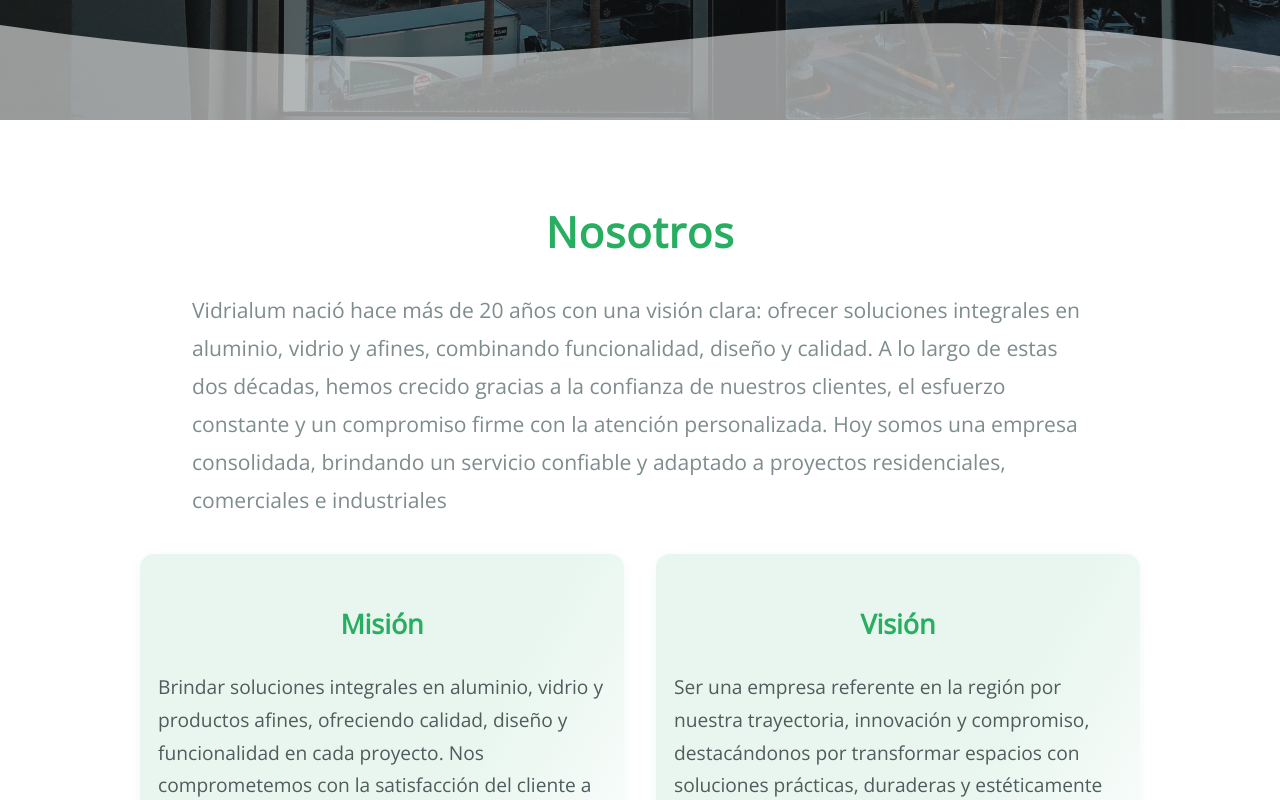
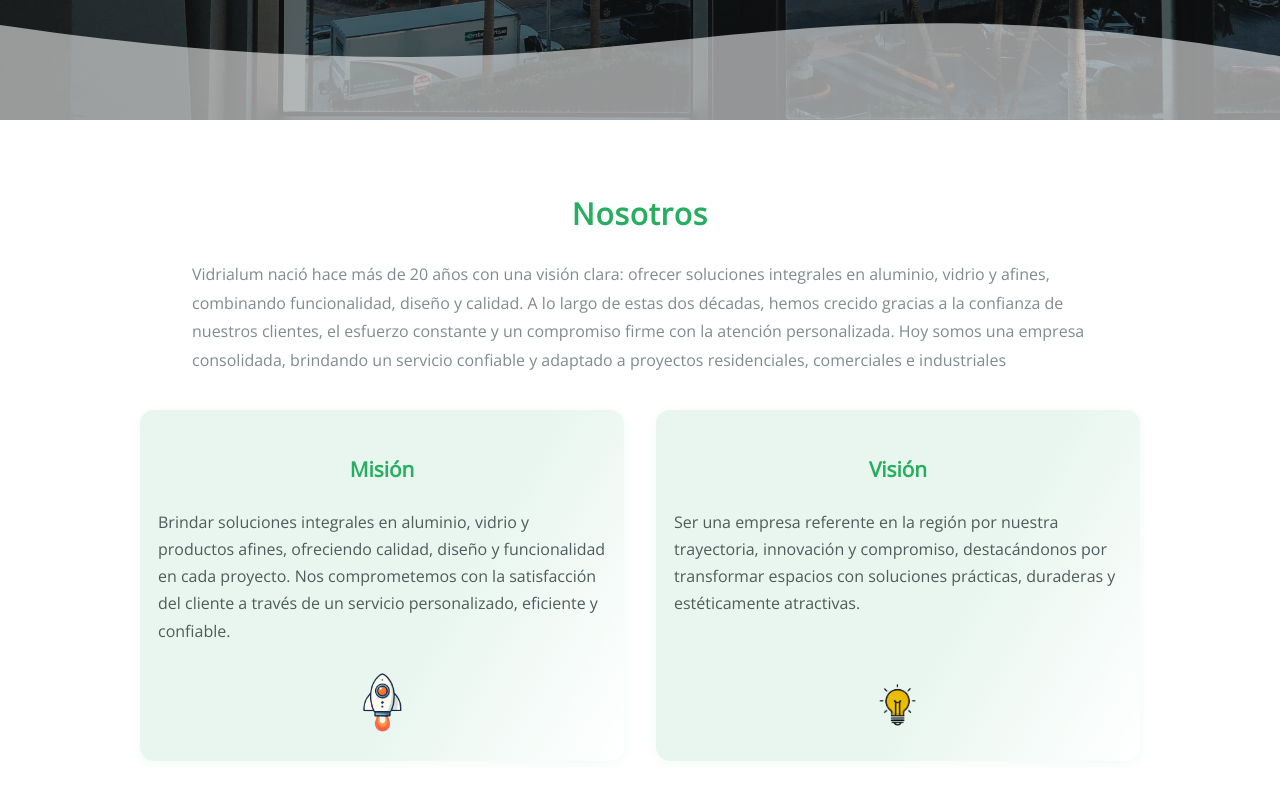
Before and after one commit to giovannigm/FrontEnd-Vidrialum, a React (Vite) app: page / in a window 1280 px wide. Shown: the part 680-1480 px from the top of the page. Built offline with nearby package versions, Linux system fonts and the light colour scheme; no server answers.

Commit message:
Ajusta tamaños de fuente en el componente "Nosotros" para mejorar la legibilidad y consistencia del diseño.

```diff
--- a/src/components/common/nosotros/nosotros.scss
+++ b/src/components/common/nosotros/nosotros.scss
@@ -1,7 +1,6 @@
 .nosotros-container {
   padding-top: 48px;
   background: none;
-  font-size: 1.2em;
   display: flex;
   flex-direction: column;
   align-items: center;
@@ -13,7 +12,7 @@
 
 .titulo {
   color: #27ae60;
-  font-size: 2.2em;
+  font-size: 30px;
   font-weight: 700;
   margin-bottom: 10px;
   letter-spacing: 1px;
@@ -21,7 +20,6 @@
 
 .nosotros-container > p {
   color: #7f8c8d;
-  font-size: 1.1em;
   line-height: 1.8;
   margin-bottom: 35px;
   width: 70%;
@@ -56,14 +54,13 @@
 
 .section h3 {
   color: #27ae60;
-  font-size: 1.4em;
+  font-size: 1.3em;
   margin-bottom: 10px;
   font-weight: 600;
 }
 
 .section p {
   color: #4d5c5c;
-  font-size: 1em;
   margin-bottom: 18px;
   line-height: 1.7;
 }
```
